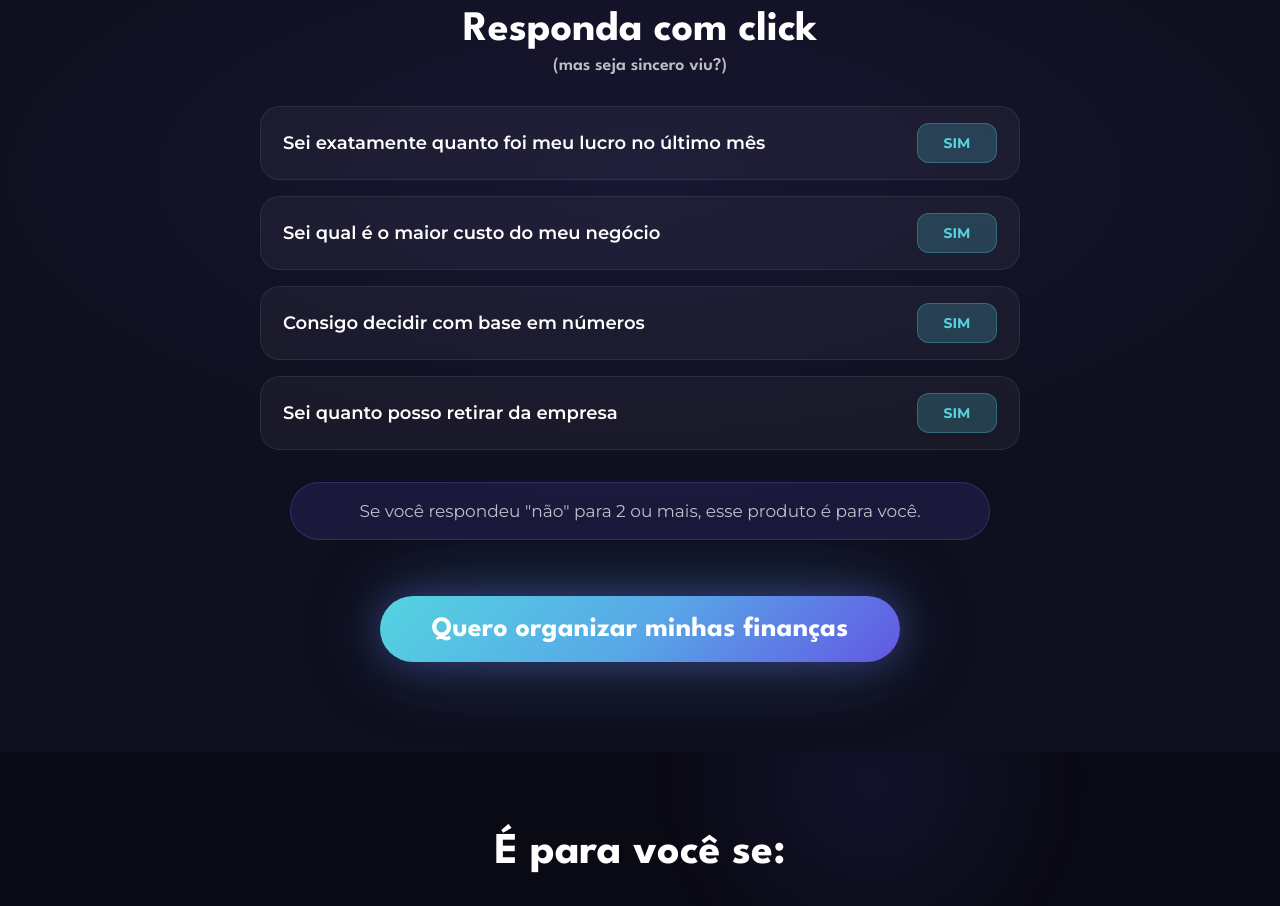
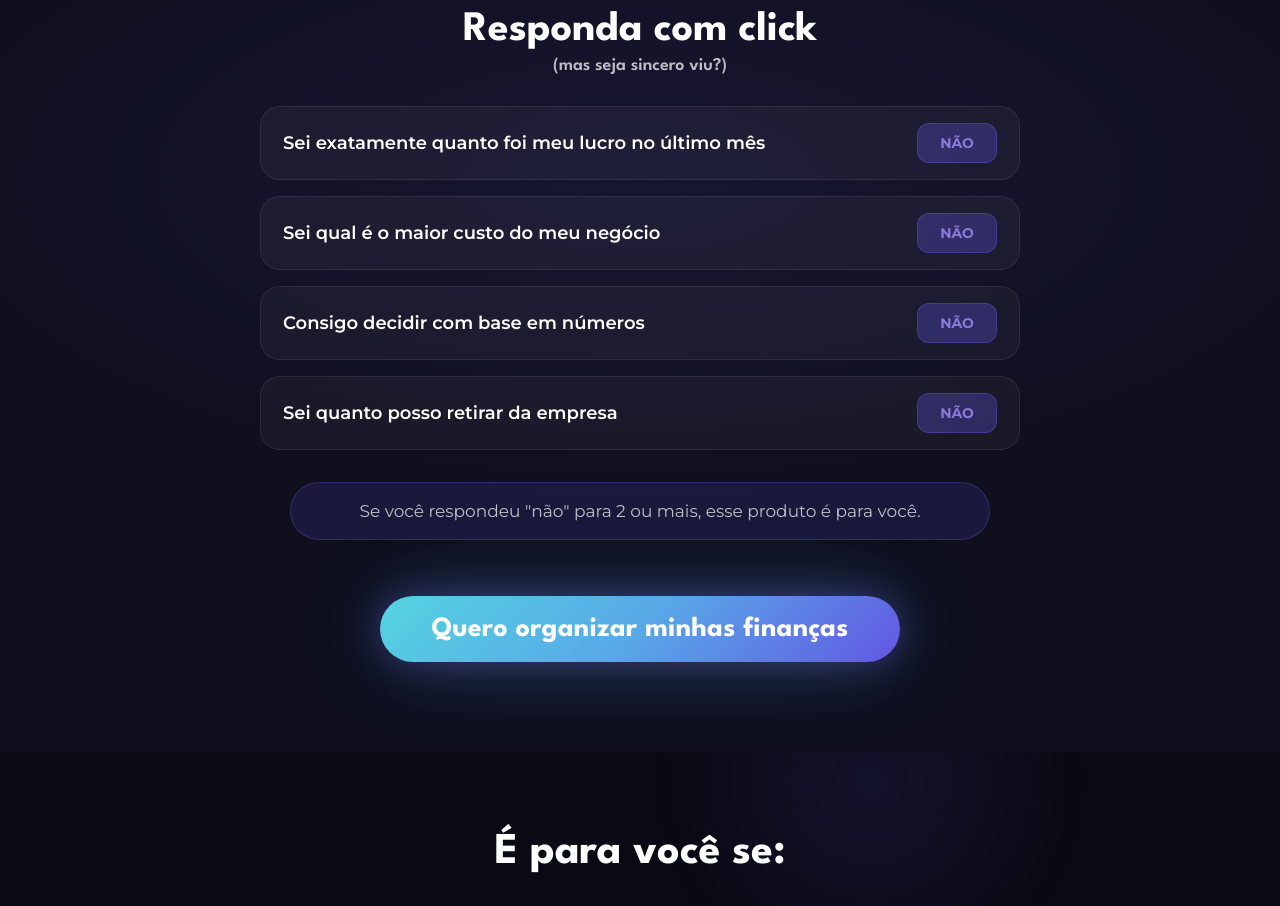
Before and after one commit to MADConsultoria/ricco, a plain HTML site: page index.html in a window 1280 px wide. Shown: the part 4440-5346 px from the top of the page. Drawn offline with Linux system fonts and the light colour scheme; a web font is replaced by a local one.

Commit message:
Muda estado inicial dos botões de resposta para NÃO
Co-Authored-By: Claude Sonnet 5 <noreply@anthropic.com>

```diff
--- a/index.html
+++ b/index.html
@@ -1862,19 +1862,19 @@
         <ul class="response-list reveal">
           <li>
             <span>Sei exatamente quanto foi meu lucro no último mês</span>
-            <button class="response-btn" data-state="sim">SIM</button>
+            <button class="response-btn" data-state="nao">NÃO</button>
           </li>
           <li>
             <span>Sei qual é o maior custo do meu negócio</span>
-            <button class="response-btn" data-state="sim">SIM</button>
+            <button class="response-btn" data-state="nao">NÃO</button>
           </li>
           <li>
             <span>Consigo decidir com base em números</span>
-            <button class="response-btn" data-state="sim">SIM</button>
+            <button class="response-btn" data-state="nao">NÃO</button>
           </li>
           <li>
             <span>Sei quanto posso retirar da empresa</span>
-            <button class="response-btn" data-state="sim">SIM</button>
+            <button class="response-btn" data-state="nao">NÃO</button>
           </li>
         </ul>
         <div class="response-note reveal">
```
